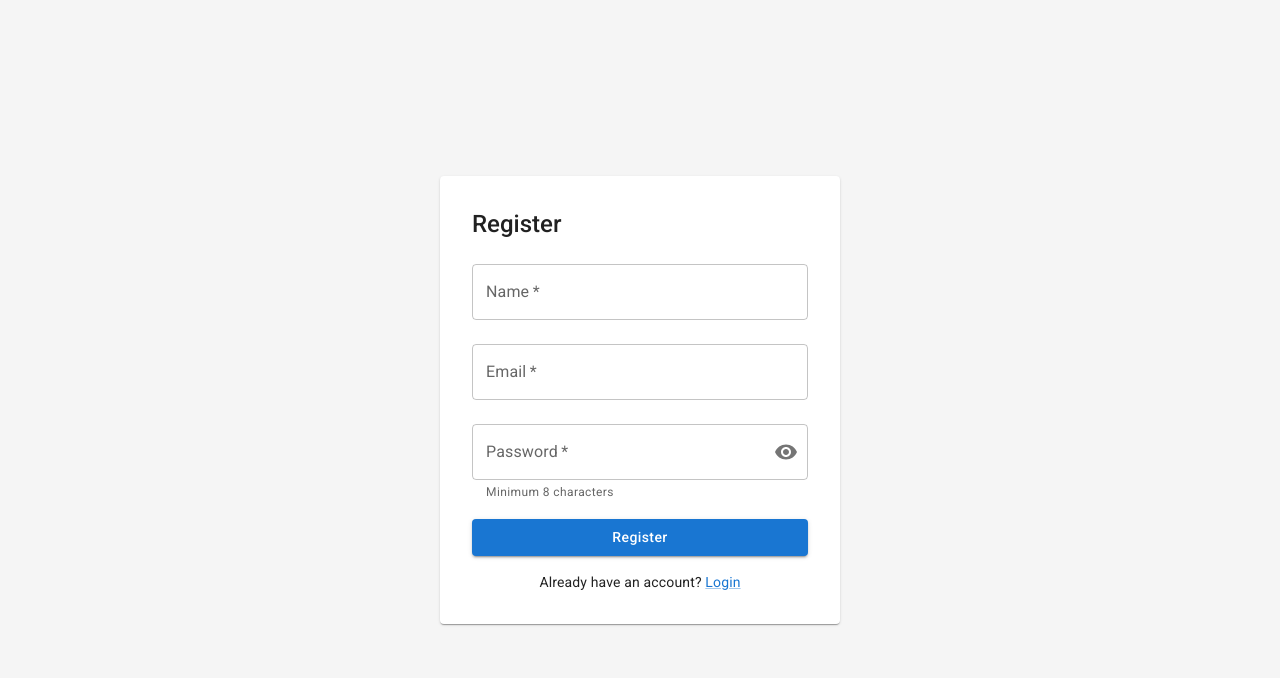
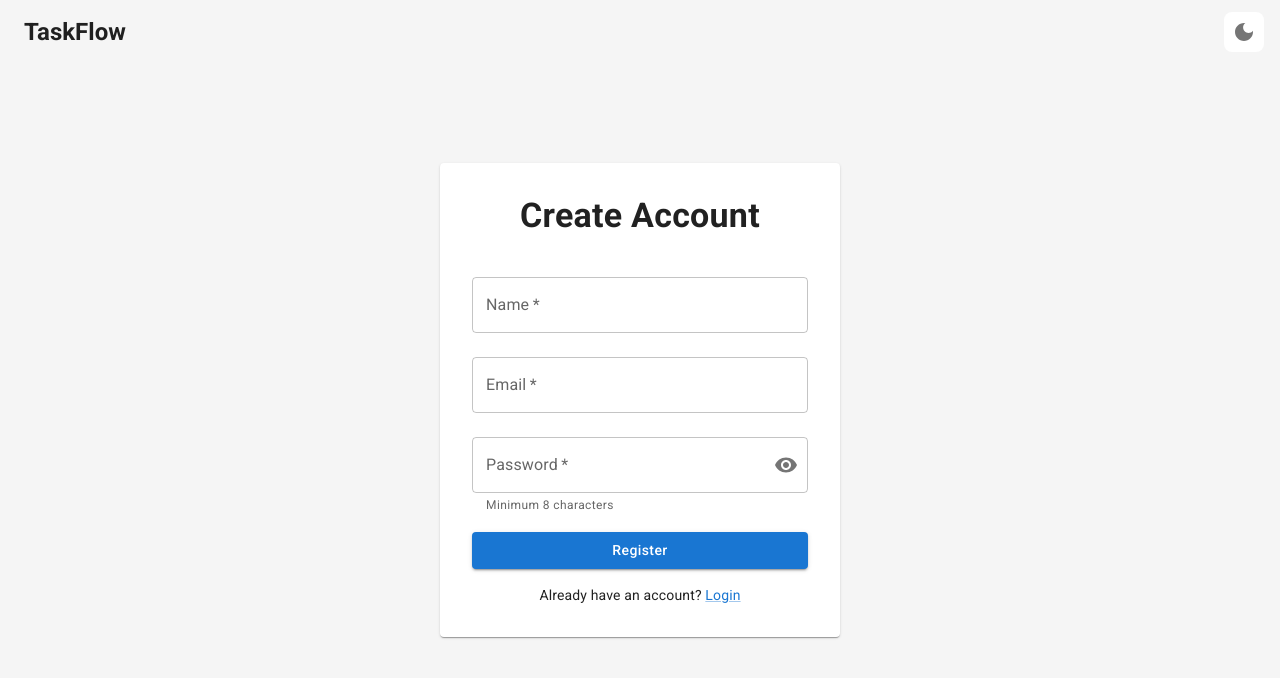
Before and after one commit to kurayami07734/taskflow-aditya-ghidora, a React (Vite) app in the folder frontend/: page /register in a window 1280 px wide. Shown: the top 678 px of the page. Built offline with nearby package versions, Linux system fonts and the light colour scheme; no server answers.

Commit message:
feat: Add dark mode toggle and improve auth pages UI

```diff
--- a/frontend/src/components/layout/Navbar.tsx
+++ b/frontend/src/components/layout/Navbar.tsx
@@ -1,10 +1,25 @@
-import { AppBar, Toolbar, Typography, Button, Box } from '@mui/material';
+import { useState } from 'react';
+import { AppBar, Toolbar, Typography, Box, IconButton, Avatar, Menu, MenuItem } from '@mui/material';
 import { useNavigate } from 'react-router-dom';
+import LightMode from '@mui/icons-material/LightMode';
+import DarkMode from '@mui/icons-material/DarkMode';
+import Logout from '@mui/icons-material/Logout';
 import { useAuthStore } from '../../stores/authStore';
+import { useThemeStore } from '../../stores/themeStore';
+
+const getInitials = (name: string): string => {
+  const parts = name.trim().split(' ');
+  if (parts.length >= 2) {
+    return (parts[0][0] + parts[parts.length - 1][0]).toUpperCase();
+  }
+  return name.slice(0, 2).toUpperCase();
+};
 
 const Navbar = () => {
   const navigate = useNavigate();
   const { user, clearAuth } = useAuthStore();
+  const { mode, toggleMode } = useThemeStore();
+  const [anchorEl, setAnchorEl] = useState<null | HTMLElement>(null);
 
   const handleLogout = () => {
     clearAuth();
@@ -19,10 +34,27 @@ const Navbar = () => {
         </Typography>
         {user && (
           <Box sx={{ display: 'flex', alignItems: 'center', gap: 2 }}>
-            <Typography variant="body2">{user.name}</Typography>
-            <Button color="inherit" onClick={handleLogout}>
-              Logout
-            </Button>
+            <IconButton color="inherit" onClick={toggleMode} title={`Switch to ${mode === 'light' ? 'dark' : 'light'} mode`}>
+              {mode === 'light' ? <DarkMode /> : <LightMode />}
+            </IconButton>
+            <Avatar
+              sx={{ bgcolor: 'secondary.main', cursor: 'pointer', width: 36, height: 36 }}
+              onClick={(e) => setAnchorEl(e.currentTarget)}
+            >
+              {getInitials(user.name)}
+            </Avatar>
+            <Menu
+              anchorEl={anchorEl}
+              open={Boolean(anchorEl)}
+              onClose={() => setAnchorEl(null)}
+              anchorOrigin={{ vertical: 'bottom', horizontal: 'right' }}
+              transformOrigin={{ vertical: 'top', horizontal: 'right' }}
+            >
+              <MenuItem onClick={handleLogout}>
+                <Logout sx={{ mr: 1 }} fontSize="small" />
+                Logout
+              </MenuItem>
+            </Menu>
           </Box>
         )}
       </Toolbar>
--- a/frontend/src/features/tasks/TaskBoard.tsx
+++ b/frontend/src/features/tasks/TaskBoard.tsx
@@ -1,4 +1,4 @@
-import { Box, Typography, Paper } from '@mui/material';
+import { Box, Typography, Paper, useTheme } from '@mui/material';
 import type { Task } from '../../api/types';
 import TaskCard from './TaskCard';
 
@@ -20,6 +20,7 @@ const columns: Column[] = [
 ];
 
 const TaskBoard = ({ tasks, onEditTask, onDeleteTask }: TaskBoardProps) => {
+  const theme = useTheme();
   const getTasksByStatus = (status: Task['status']) =>
     tasks.filter((task) => task.status === status);
 
@@ -32,7 +33,7 @@ const TaskBoard = ({ tasks, onEditTask, onDeleteTask }: TaskBoardProps) => {
             flex: '1 1 300px',
             maxWidth: { xs: '100%', md: 'calc(33.333% - 16px)' },
             p: 2,
-            bgcolor: 'grey.50'
+            bgcolor: theme.palette.mode === 'dark' ? 'grey.900' : 'grey.50'
           }}
         >
           <Typography variant="subtitle1" sx={{ fontWeight: 600, mb: 2 }}>
--- a/frontend/src/main.tsx
+++ b/frontend/src/main.tsx
@@ -7,7 +7,8 @@ import CssBaseline from '@mui/material/CssBaseline'
 import { LocalizationProvider } from '@mui/x-date-pickers'
 import { AdapterDayjs } from '@mui/x-date-pickers/AdapterDayjs'
 import App from './App'
-import theme from './theme/theme'
+import { getTheme } from './theme/theme'
+import { useThemeStore } from './stores/themeStore'
 import { useAuthStore } from './stores/authStore'
 import { SnackbarProvider } from './components/common/SnackbarProvider'
 
@@ -25,10 +26,15 @@ const InitializeAuth = ({ children }: { children: React.ReactNode }) => {
   return <>{children}</>
 }
 
+const ThemedApp = ({ children }: { children: React.ReactNode }) => {
+  const mode = useThemeStore((state) => state.mode)
+  return <ThemeProvider theme={getTheme(mode)}>{children}</ThemeProvider>
+}
+
 createRoot(document.getElementById('root')!).render(
   <StrictMode>
     <QueryClientProvider client={queryClient}>
-      <ThemeProvider theme={theme}>
+      <ThemedApp>
         <CssBaseline />
         <LocalizationProvider dateAdapter={AdapterDayjs}>
           <SnackbarProvider>
@@ -39,7 +45,7 @@ createRoot(document.getElementById('root')!).render(
             </InitializeAuth>
           </SnackbarProvider>
         </LocalizationProvider>
-      </ThemeProvider>
+      </ThemedApp>
     </QueryClientProvider>
   </StrictMode>,
 )
--- a/frontend/src/pages/Login.tsx
+++ b/frontend/src/pages/Login.tsx
@@ -9,17 +9,23 @@ import {
   Link,
   InputAdornment,
   IconButton,
+  AppBar,
+  Toolbar,
 } from '@mui/material';
 import Visibility from '@mui/icons-material/Visibility';
 import VisibilityOff from '@mui/icons-material/VisibilityOff';
+import LightMode from '@mui/icons-material/LightMode';
+import DarkMode from '@mui/icons-material/DarkMode';
 import { authApi } from '../api';
 import { useAuthStore } from '../stores/authStore';
+import { useThemeStore } from '../stores/themeStore';
 import { useSnackbar } from '../components/common/SnackbarProvider';
 
 const Login = () => {
   const navigate = useNavigate();
   const setAuth = useAuthStore((state) => state.setAuth);
   const { showError } = useSnackbar();
+  const { mode, toggleMode } = useThemeStore();
   const [formData, setFormData] = useState({ email: '', password: '' });
   const [loading, setLoading] = useState(false);
   const [showPassword, setShowPassword] = useState(false);
@@ -41,18 +47,39 @@ const Login = () => {
   };
 
   return (
+    <Box sx={{ minHeight: '100vh', bgcolor: 'background.default', position: 'relative' }}>
+      <AppBar position="absolute" color="transparent" elevation={0}>
+        <Toolbar>
+          <Typography variant="h5" component="div" sx={{ flexGrow: 1, fontWeight: 600 }}>
+            TaskFlow
+          </Typography>
+          <IconButton
+            onClick={toggleMode}
+            title={`Switch to ${mode === 'light' ? 'dark' : 'light'} mode`}
+            sx={{
+              bgcolor: 'background.paper',
+              borderRadius: 2,
+              position: 'absolute',
+              right: 16,
+              '&:hover': { bgcolor: 'action.hover' },
+            }}
+          >
+            {mode === 'light' ? <DarkMode /> : <LightMode />}
+          </IconButton>
+        </Toolbar>
+      </AppBar>
+
       <Box
         sx={{
-        minHeight: '100vh',
           display: 'flex',
           alignItems: 'center',
           justifyContent: 'center',
-        bgcolor: 'background.default',
+          minHeight: '100vh',
         }}
       >
         <Paper sx={{ p: 4, width: 400 }}>
-        <Typography variant="h5" component="h1" gutterBottom>
-          Login
+          <Typography variant="h4" component="h1" gutterBottom sx={{ textAlign: 'center', mb: 3 }}>
+            Welcome Back
           </Typography>
 
           <form onSubmit={handleSubmit}>
@@ -107,6 +134,7 @@ const Login = () => {
           </Typography>
         </Paper>
       </Box>
+    </Box>
   );
 };
 
--- a/frontend/src/pages/Register.tsx
+++ b/frontend/src/pages/Register.tsx
@@ -10,11 +10,16 @@ import {
   InputAdornment,
   IconButton,
   LinearProgress,
+  AppBar,
+  Toolbar,
 } from '@mui/material';
 import Visibility from '@mui/icons-material/Visibility';
 import VisibilityOff from '@mui/icons-material/VisibilityOff';
+import LightMode from '@mui/icons-material/LightMode';
+import DarkMode from '@mui/icons-material/DarkMode';
 import { authApi } from '../api';
 import { useAuthStore } from '../stores/authStore';
+import { useThemeStore } from '../stores/themeStore';
 import { useSnackbar } from '../components/common/SnackbarProvider';
 
 const getPasswordStrength = (password: string): { score: number; label: string; color: string } => {
@@ -36,6 +41,7 @@ const Register = () => {
   const navigate = useNavigate();
   const setAuth = useAuthStore((state) => state.setAuth);
   const { showError } = useSnackbar();
+  const { mode, toggleMode } = useThemeStore();
   const [formData, setFormData] = useState({ name: '', email: '', password: '' });
   const [loading, setLoading] = useState(false);
   const [showPassword, setShowPassword] = useState(false);
@@ -59,18 +65,39 @@ const Register = () => {
   };
 
   return (
+    <Box sx={{ minHeight: '100vh', bgcolor: 'background.default', position: 'relative' }}>
+      <AppBar position="absolute" color="transparent" elevation={0}>
+        <Toolbar>
+          <Typography variant="h5" component="div" sx={{ flexGrow: 1, fontWeight: 600 }}>
+            TaskFlow
+          </Typography>
+          <IconButton
+            onClick={toggleMode}
+            title={`Switch to ${mode === 'light' ? 'dark' : 'light'} mode`}
+            sx={{
+              bgcolor: 'background.paper',
+              borderRadius: 2,
+              position: 'absolute',
+              right: 16,
+              '&:hover': { bgcolor: 'action.hover' },
+            }}
+          >
+            {mode === 'light' ? <DarkMode /> : <LightMode />}
+          </IconButton>
+        </Toolbar>
+      </AppBar>
+
       <Box
         sx={{
-        minHeight: '100vh',
           display: 'flex',
           alignItems: 'center',
           justifyContent: 'center',
-        bgcolor: 'background.default',
+          minHeight: '100vh',
         }}
       >
         <Paper sx={{ p: 4, width: 400 }}>
-        <Typography variant="h5" component="h1" gutterBottom>
-          Register
+          <Typography variant="h4" component="h1" gutterBottom sx={{ textAlign: 'center', mb: 3 }}>
+            Create Account
           </Typography>
 
           <form onSubmit={handleSubmit}>
@@ -154,6 +181,7 @@ const Register = () => {
           </Typography>
         </Paper>
       </Box>
+    </Box>
   );
 };
 
--- /dev/null
+++ b/frontend/src/stores/themeStore.ts
@@ -0,0 +1,30 @@
+import { create } from 'zustand';
+
+type ThemeMode = 'light' | 'dark';
+
+interface ThemeState {
+  mode: ThemeMode;
+  toggleMode: () => void;
+  setMode: (mode: ThemeMode) => void;
+}
+
+const getInitialMode = (): ThemeMode => {
+  const stored = localStorage.getItem('themeMode');
+  if (stored === 'light' || stored === 'dark') return stored;
+  return 'light';
+};
+
+export const useThemeStore = create<ThemeState>((set) => ({
+  mode: getInitialMode(),
+  toggleMode: () => {
+    set((state) => {
+      const newMode = state.mode === 'light' ? 'dark' : 'light';
+      localStorage.setItem('themeMode', newMode);
+      return { mode: newMode };
+    });
+  },
+  setMode: (mode) => {
+    localStorage.setItem('themeMode', mode);
+    set({ mode });
+  },
+}));
--- a/frontend/src/theme/theme.ts
+++ b/frontend/src/theme/theme.ts
@@ -1,7 +1,9 @@
 import { createTheme } from '@mui/material/styles';
 
-const theme = createTheme({
+export const getTheme = (mode: 'light' | 'dark') =>
+  createTheme({
     palette: {
+      mode,
       primary: {
         main: '#1976d2',
       },
@@ -9,7 +11,8 @@ const theme = createTheme({
         main: '#dc004e',
       },
       background: {
-      default: '#f5f5f5',
+        default: mode === 'light' ? '#f5f5f5' : '#121212',
+        paper: mode === 'light' ? '#ffffff' : '#1e1e1e',
       },
     },
     typography: {
@@ -39,4 +42,4 @@ const theme = createTheme({
     },
   });
 
-export default theme;
+export default getTheme('light');
```
Lines whose indentation alone changed are shown as unchanged.
